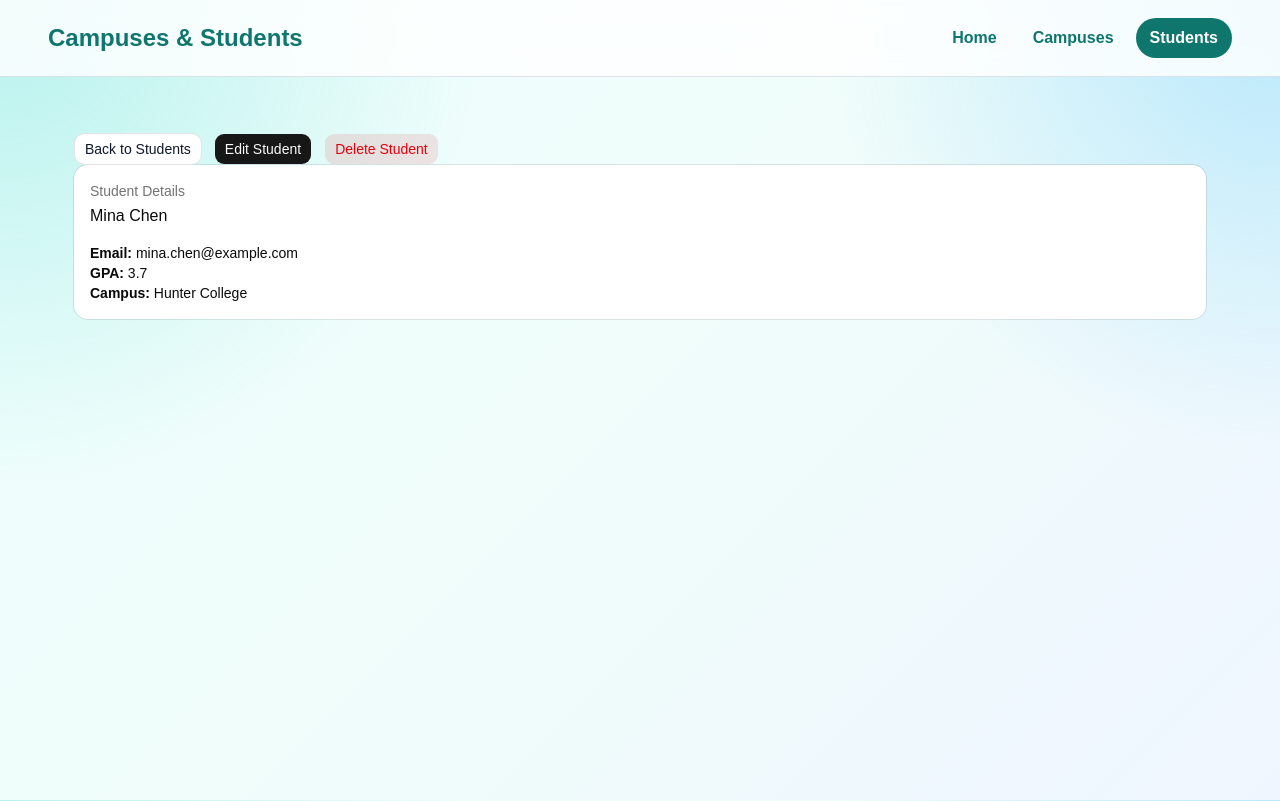
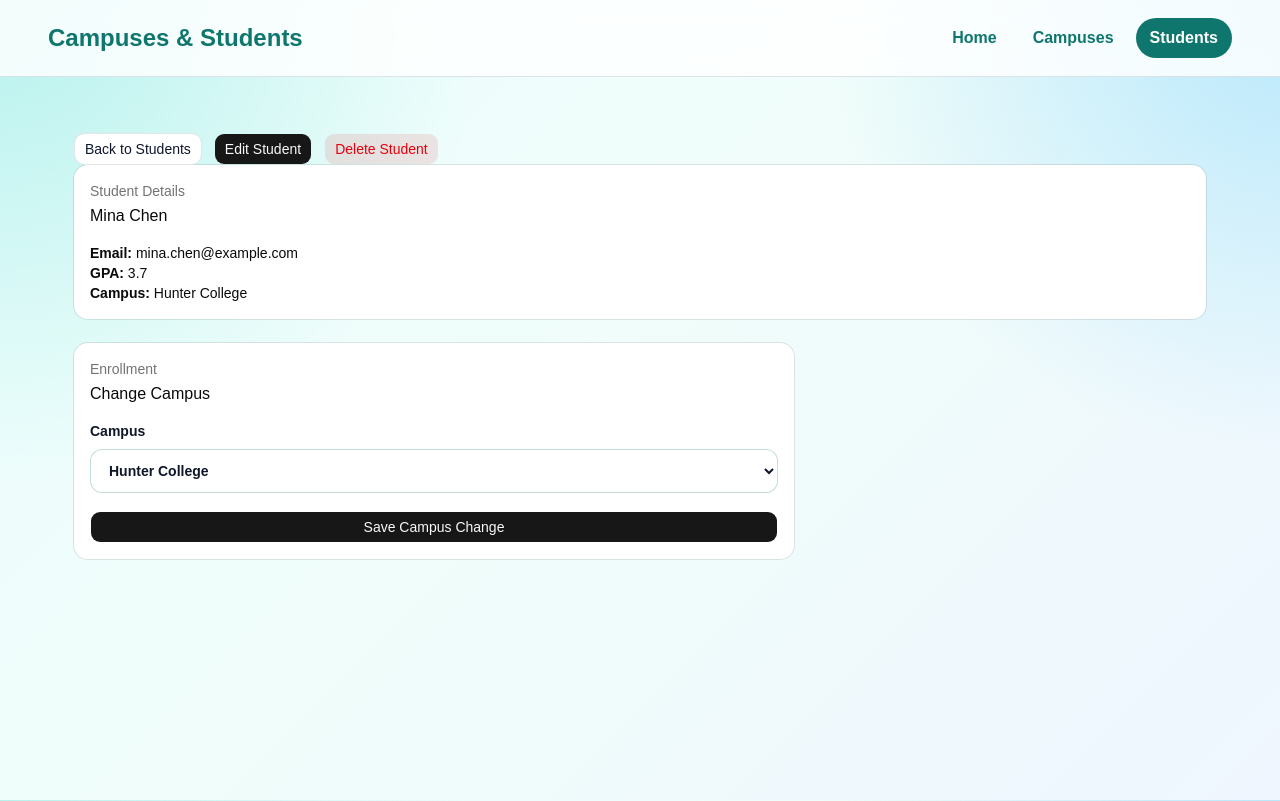
Before and after one commit to taizhenC/Final-Project_Fullstack-CRUD, a React (Vite) app in the folder my-app/: page /students/1 in a window 1280 px wide. Built offline with nearby package versions, Linux system fonts and the light colour scheme.

Commit message:
Add change campus action

```diff
--- a/my-app/src/pages/StudentDetailPage.tsx
+++ b/my-app/src/pages/StudentDetailPage.tsx
@@ -1,6 +1,7 @@
 import { Link, useParams } from 'react-router-dom'
 import { campuses, students } from '@/data/mockData'
 import { Button } from '@/components/ui/button'
+import { useState } from 'react'
 import {
     Card,
     CardContent,
@@ -31,6 +32,10 @@ function StudentDetailPage() {
     }
 
     const campus = campuses.find((campus) => campus.id === student.campusId)
+
+    const [selectedCampusId, setSelectedCampusId] = useState(
+        student.campusId?.toString() ?? '',
+    )
 
     return (
         <div className="content-section">
@@ -80,6 +85,44 @@ function StudentDetailPage() {
                     </p>
                 </CardContent>
             </Card>
+
+            <Card className="form-card">
+                <CardHeader>
+                    <CardDescription>Enrollment</CardDescription>
+                    <CardTitle>Change Campus</CardTitle>
+                </CardHeader>
+
+                <CardContent>
+                    <div className="app-form">
+                        <label>
+                            Campus
+                            <select
+                                value={selectedCampusId}
+                                onChange={(event) => setSelectedCampusId(event.target.value)}
+                            >
+                                <option value="">Not enrolled</option>
+                                {campuses.map((campus) => (
+                                    <option key={campus.id} value={campus.id}>
+                                        {campus.name}
+                                    </option>
+                                ))}
+                            </select>
+                        </label>
+
+                        <Button
+                            onClick={() => {
+                                console.log('Change student campus:', {
+                                    studentId: student.id,
+                                    campusId: selectedCampusId ? Number(selectedCampusId) : null,
+                                })
+                                alert('Change campus clicked. Backend connection will be added later.')
+                            }}
+                        >
+                            Save Campus Change
+                        </Button>
+                    </div>
+                </CardContent>
+            </Card>
         </div>
     )
 }
```
